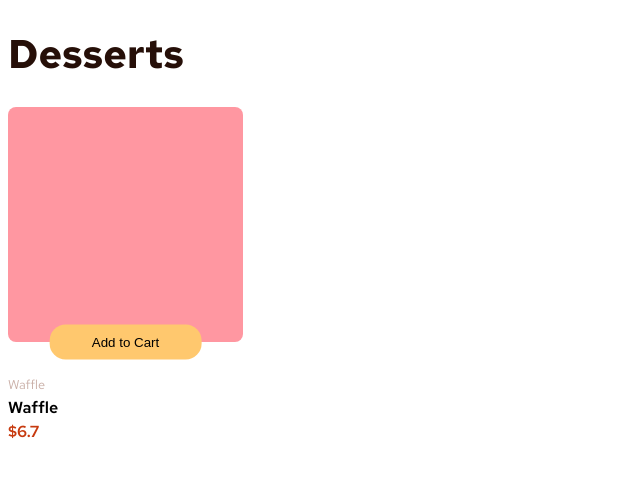
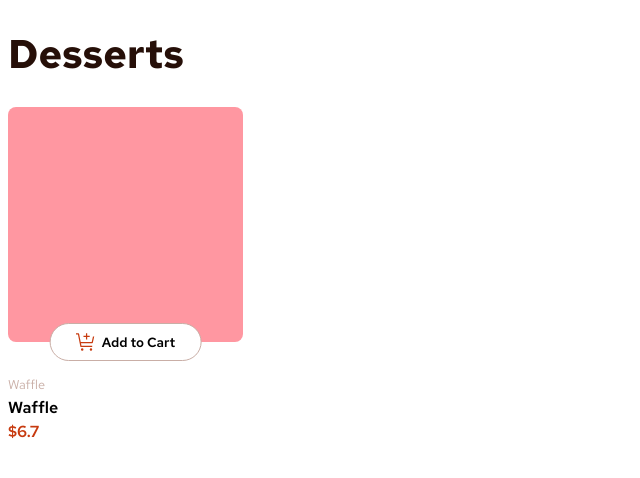
Before and after one commit to samuelola-dev/product-list-with-cart, a React (Vite) app: page / in a window 1280 px wide. Shown: the top 478 px of the page, without its empty margins (0-640 px from the left). Built offline with nearby package versions, Linux system fonts and the light colour scheme.

Commit message:
implemented add to cart button

```diff
--- /dev/null
+++ b/src/components/AddToCartButton.css
@@ -0,0 +1,24 @@
+button{
+    position: absolute;
+    left: 50%;
+    width: 65%;
+    height: 38px;
+    display: flex;
+    justify-content: center;
+    align-items: center;
+    gap: 5px;
+    font-family: inherit;
+    font-weight: 600;
+    background-color: white;
+    border: 1px solid var(--rose-300);
+    border-radius: 1.2rem;
+    transform: translate(-50%, -50%);
+}
+
+button:hover{
+    color: var(--red);
+    border: 1px solid var(--red);
+    cursor: pointer;
+    transition-property: all;
+    transition-duration: 0.4s;
+}
--- a/src/components/AddToCartButton.jsx
+++ b/src/components/AddToCartButton.jsx
@@ -0,0 +1,13 @@
+import "./AddToCartButton.css";
+import cartIcon from "../assets/images/icon-add-to-cart.svg";
+
+const AddToCartButton = () => {
+    return(
+        <button>
+            <img src={cartIcon} alt="cart button"/>
+            <span>Add to Cart</span>
+        </button>
+    )
+}
+
+export default AddToCartButton;
--- a/src/components/ProductCard.css
+++ b/src/components/ProductCard.css
@@ -8,17 +8,6 @@
     height: 235px;
     background-color: var(--dev-col1);
     border-radius: 0.5rem;
-}
-
-button{
-    position: absolute;
-    left: 50%;
-    width: 65%;
-    height: 35px;
-    transform: translate(-50%, -50%);
-    background-color: var(--dev-col2);
-    border: none;
-    border-radius: 1rem;
 }
 
 .product-card-container p{
--- a/src/components/ProductCard.jsx
+++ b/src/components/ProductCard.jsx
@@ -1,3 +1,4 @@
+import AddToCartButton from "./AddToCartButton";
 import "./ProductCard.css";
 
 const ProductCard = (props) => {
@@ -7,7 +8,7 @@ const ProductCard = (props) => {
     return(
         <div className="product-card-container">
             <div className="image"></div>
-            <button>Add to Cart</button>
+            <AddToCartButton/>
             <p>Waffle{name}</p>
             <p>Waffle{category}</p>
             <p>$6.7{price}</p>
```
